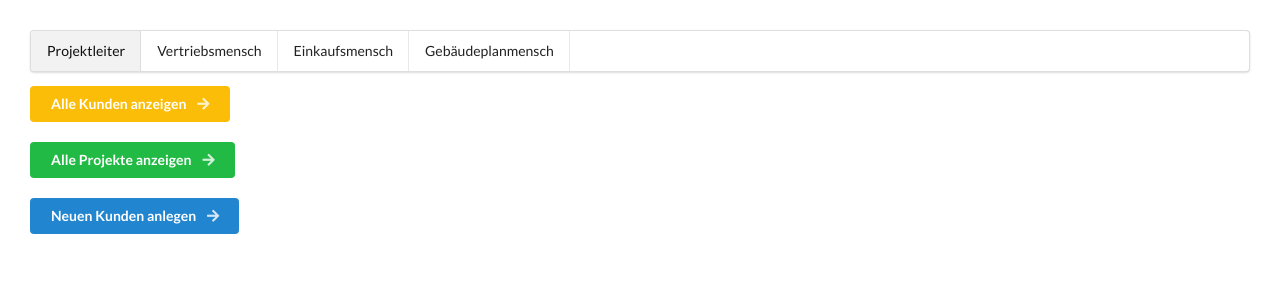
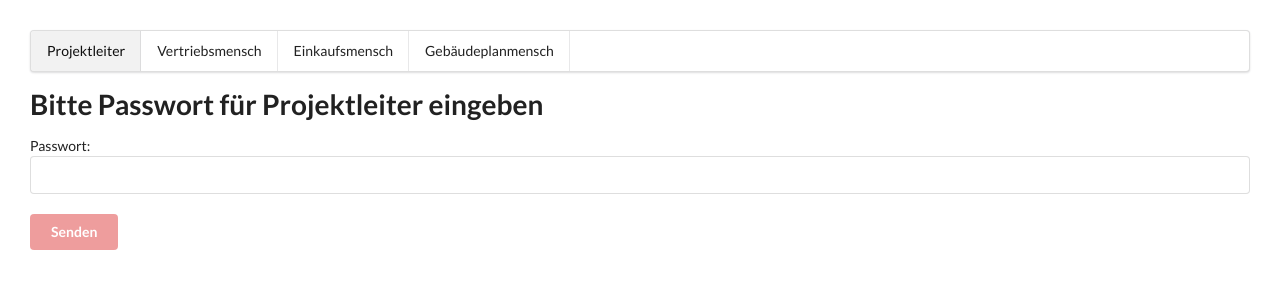
Before and after one commit to brotschock/LF8, an Angular app: page /projektleiter in a window 1280 px wide. Shown: the top 300 px of the page. Built offline with nearby package versions, Linux system fonts and the light colour scheme; what angular-iban would draw is missing.

Commit message:
implement password auth for projektleiter.

```diff
--- a/src/app/projektleiter/projektleiter.component.html
+++ b/src/app/projektleiter/projektleiter.component.html
@@ -1,12 +1,31 @@
-<div>
+<div *ngIf="auth == false">
+  <form class="ui form" [formGroup]="authForm" (ngSubmit)="checkPassword()">
+    <h1>Bitte Passwort für Projektleiter eingeben</h1>
+
+    <label>Passwort:</label> <input formControlName="password" /> <br /><br />
+    <div *ngIf="wrong">
+      <p style="color:red; font-weight: bold">Falsches Passwort, bitte versuchen Sie es erneut!</p>
+      <br />
+    </div>
+
+    <button class="ui red button" type="submit" [disabled]="authForm.invalid">Senden</button>
+  </form>
+</div>
+
+<div *ngIf="auth">
   <ng-container *ngIf="show == 'buttons'">
+    <br /><br />
 
     <div>
-      <button (click)="show = 'customers'" class="ui yellow button">Alle Kunden anzeigen <i class="right arrow icon"></i></button>
+      <button (click)="show = 'customers'" class="ui yellow button">
+        Alle Kunden anzeigen <i class="right arrow icon"></i>
+      </button>
     </div>
     <br />
     <div>
-      <button (click)="show = 'projects'" class="ui green button">Alle Projekte anzeigen <i class="right arrow icon"></i></button>
+      <button (click)="show = 'projects'" class="ui green button">
+        Alle Projekte anzeigen <i class="right arrow icon"></i>
+      </button>
     </div>
     <br />
     <div>
@@ -21,8 +40,6 @@
     </div>
     <br />
 
-
-
     <ng-container *ngIf="show == 'customers'"> <app-customer-table></app-customer-table> </ng-container>
 
     <ng-container *ngIf="show == 'projects'"> <app-projects></app-projects> </ng-container>
--- a/src/app/projektleiter/projektleiter.component.ts
+++ b/src/app/projektleiter/projektleiter.component.ts
@@ -2,6 +2,7 @@ import { Component, OnInit } from "@angular/core";
 import { Observable } from "rxjs";
 import { CustomerList } from "../shared/customer";
 import { CustomerService } from "../shared/customer.service";
+import { FormBuilder, FormGroup, Validators } from "@angular/forms";
 
 @Component({
   selector: "app-projektleiter",
@@ -10,11 +11,30 @@ import { CustomerService } from "../shared/customer.service";
 })
 export class ProjektleiterComponent implements OnInit {
   show = "buttons";
+  auth = false;
+  wrong = false;
+  authForm: FormGroup;
+
   customers$?: Observable<CustomerList>;
 
-  constructor(private cs: CustomerService) {}
+  constructor(private cs: CustomerService, private fb: FormBuilder) {
+    this.authForm = this.fb.group({password:["", Validators.required]});
+
+  }
 
   ngOnInit(): void {
     this.customers$ = this.cs.getAllCustomers();
   }
+
+  checkPassword() {
+    const formValue = this.authForm.value;
+    const password = formValue.password;
+    this.authForm.reset();
+    if (password === "prolei") {
+      this.auth = true;
+      this.wrong = false;
+    } else {
+      this.wrong = true;
+    }
+  }
 }
```
Lines whose indentation alone changed are shown as unchanged.
